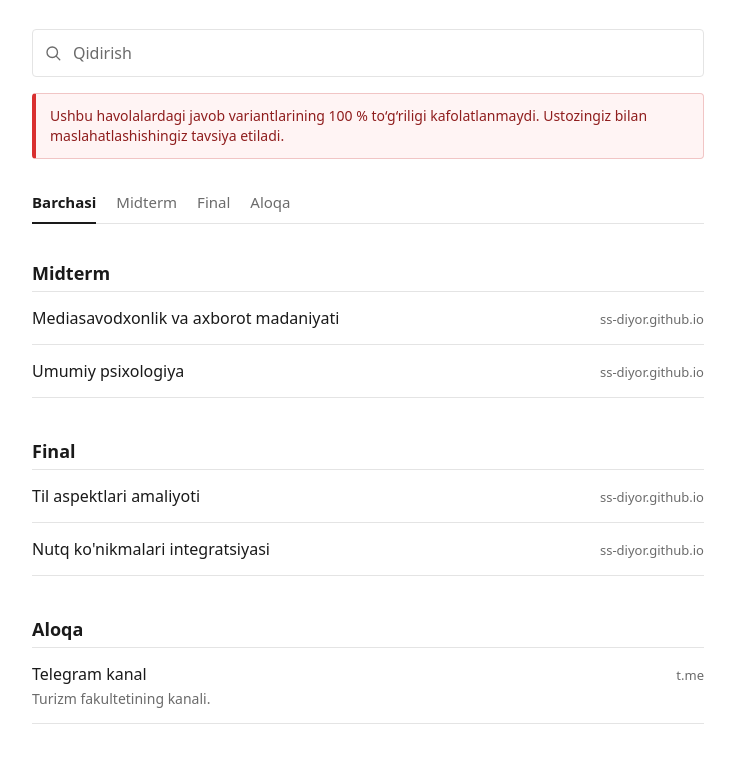
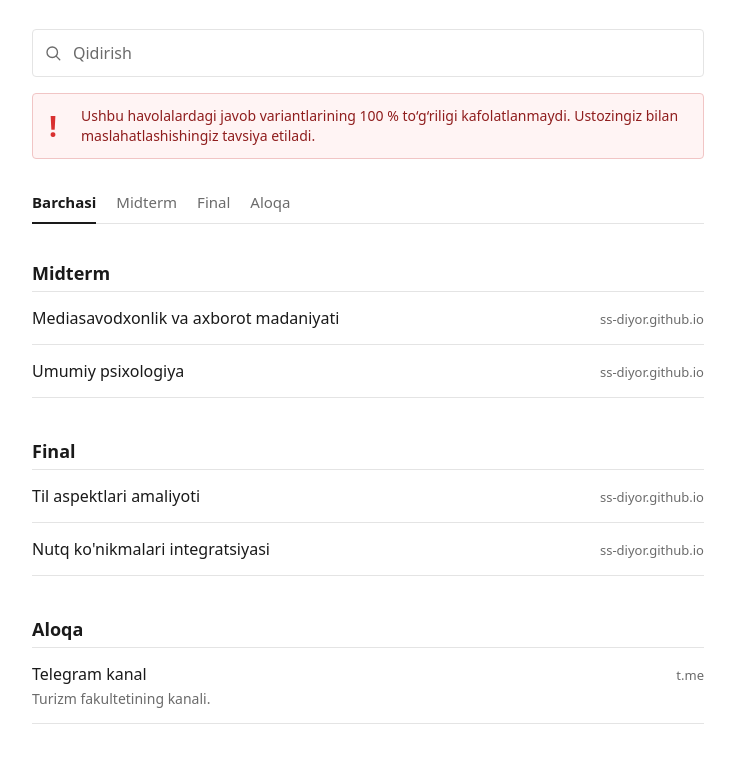
Before and after one commit to ss-diyor/subdomain-cspu, a plain HTML site: page index.html in a window 1280 px wide. Shown: the part 121-884 px from the top of the page, without its empty margins (272-1007 px from the left). Drawn offline with Linux system fonts and the light colour scheme.

Commit message:
Replace notice border with exclamation mark

```diff
--- a/index.html
+++ b/index.html
@@ -113,21 +113,34 @@
   .search input:focus { outline: none; border-color: var(--accent); }
 
   .notice {
+    position: relative;
     margin: -4px 0 24px;
-    padding: 12px 14px;
+    padding: 12px 14px 12px 48px;
     color: #8f1d1d;
     background: #fff4f4;
     border: 1px solid #f1c5c5;
-    border-left: 4px solid #d93030;
     border-radius: 4px;
     font-size: 14px;
     line-height: 1.45;
+  }
+  .notice::before {
+    content: "!";
+    position: absolute;
+    left: 16px;
+    top: 50%;
+    color: #d93030;
+    font-size: 28px;
+    font-weight: 700;
+    line-height: 1;
+    transform: translateY(-50%);
   }
   :root[data-theme="dark"] .notice {
     color: #ffb4b4;
     background: #2a1919;
     border-color: #593131;
-    border-left-color: #ef6b6b;
+  }
+  :root[data-theme="dark"] .notice::before {
+    color: #ef6b6b;
   }
 
   .filters {
```
